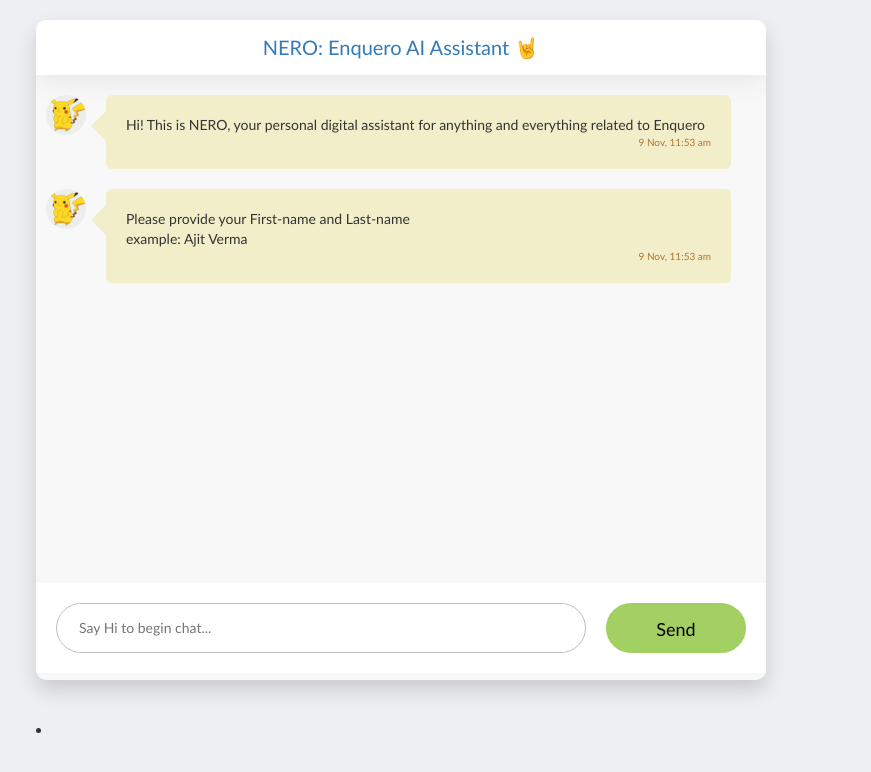
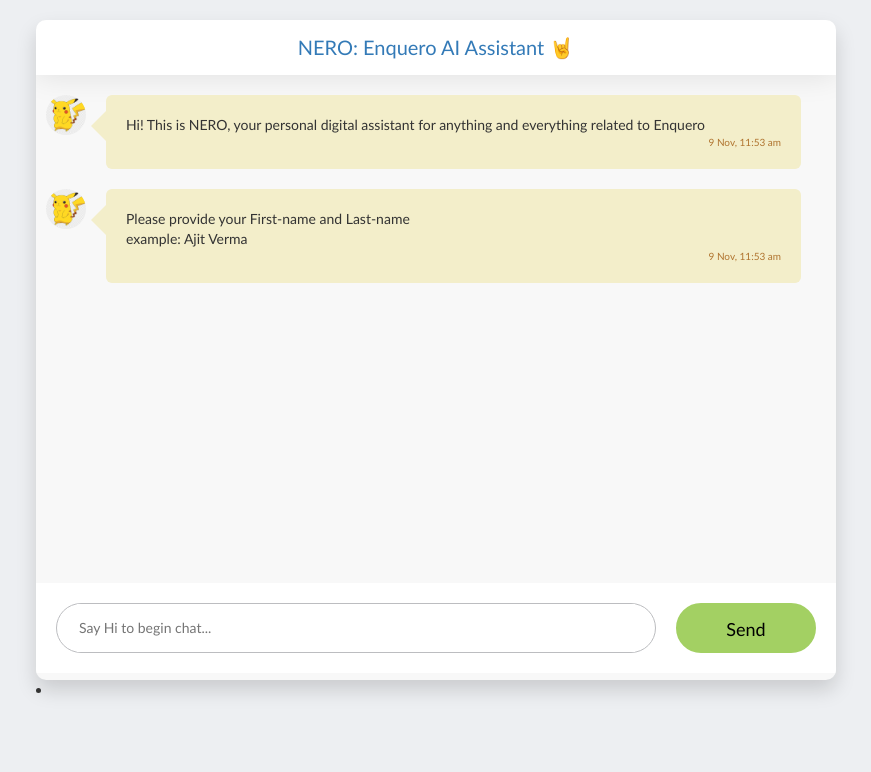
Before and after one commit to manavshrivastavagit/nero-frontend, a website: page index.html in a window 1280 px wide. Shown: the whole page, without its empty margins (34-905 px from the left). Drawn offline with nearby package versions, Linux system fonts and the light colour scheme.

```diff
--- a/index.html
+++ b/index.html
@@ -21,7 +21,7 @@
     <div class="container">
     <br/>
     <div class="row">
-        <div class="col-md-8">
+        <div class="col-md-12">
             <div class="chat_window">
                 <div class="top_menu">
                     <div class="title" id="title"> NERO: Enquero AI Assistant 🤘 </div>
@@ -36,6 +36,7 @@
                             <div class="text" style="color:black">Send</div>
                         </div>
                     </div>
+
                 </div>
             </div>
             <div class="message_template">
@@ -47,8 +48,7 @@
                     </div>
                 </li>
             </div>
-            <br />
-            <br />
+
             <div class="loading_message_template">
                 <li class="message">
                     <div class="avatar m_avatar"></div>
@@ -57,9 +57,9 @@
                     </div>
                 </li>
             </div>
-            <br />
-            <br />
+
         </div>
+
        <!--- <div class="col-md-4">
             <div class="chat_window" style="background-color: white">
                 <div class="top_menu">
@@ -113,8 +113,8 @@
                 </div>
                 <div style="margin-left: 20px"><a href="/button_link" class="btn btn-info custom-button-width .navbar-right logout" role="button">Button</a></div>
             </div>
-        </div>
-    </div> -->
+        </div> -->
+    </div>
 </body>
 
 <footer>
--- a/static/css/chat_interface.css
+++ b/static/css/chat_interface.css
@@ -9,7 +9,7 @@
 
 .chat_window {
   /*position: absolute;*/
-  width: calc(100% - 20px);
+  /* width: calc(100% - 20px); */
   max-width: 800px;
   max-height: 660px;
   height: calc(100% - 20px);
```
